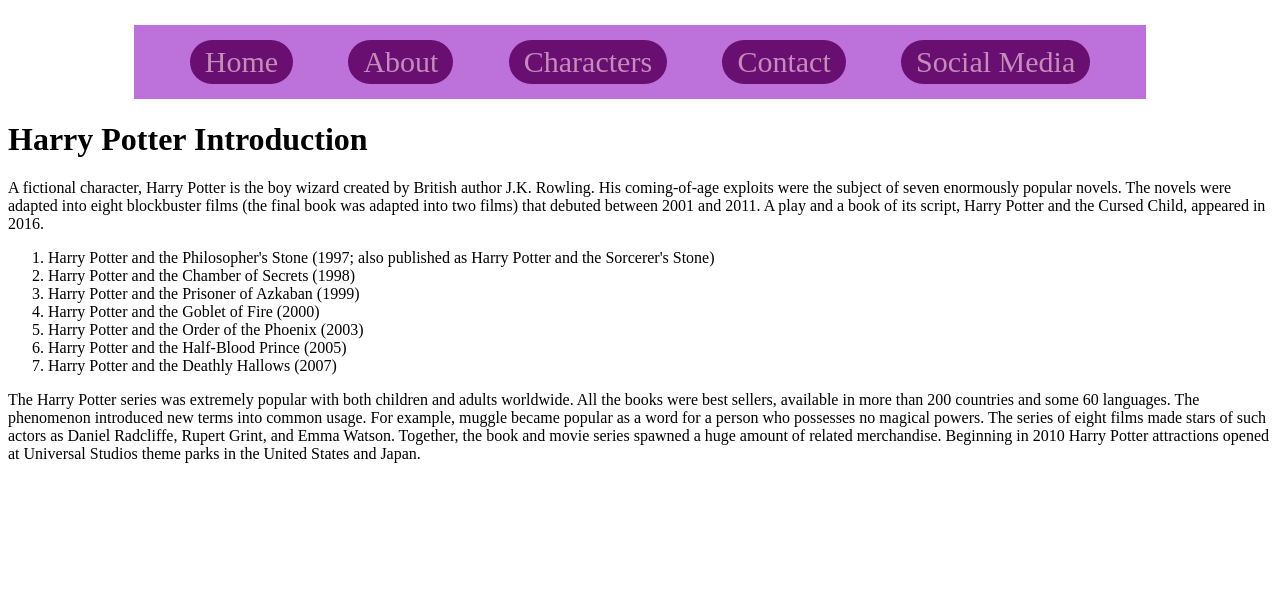
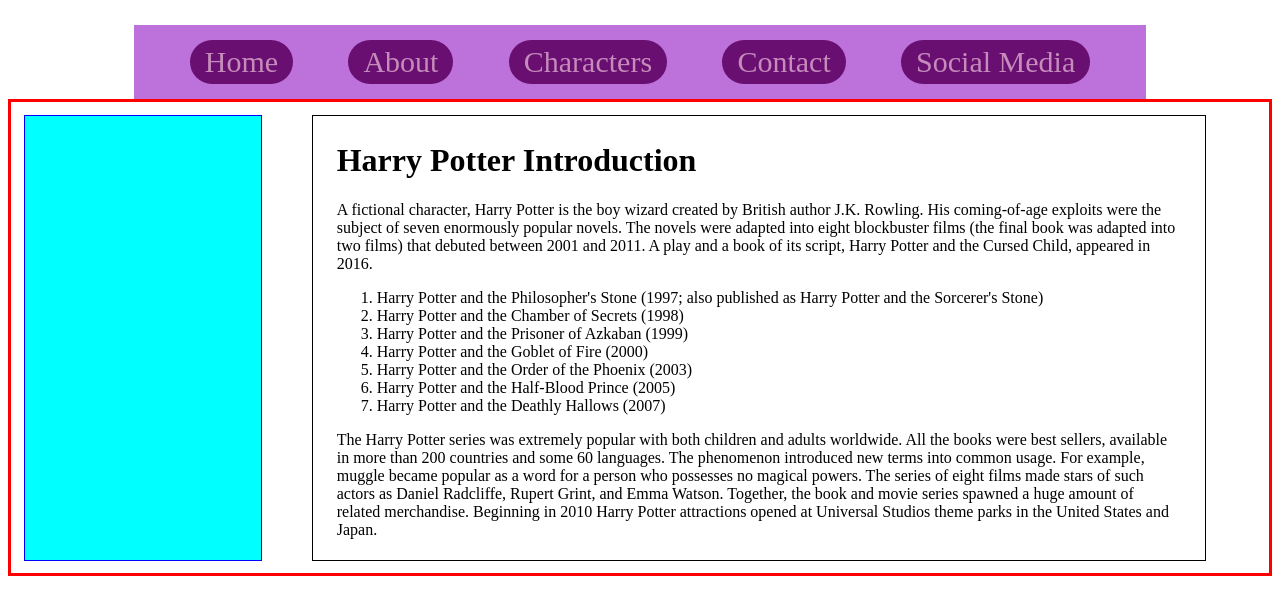
Before and after one commit to GeorgeTegos/practice-app, a React (Vite) app in the folder personal-app/: page / in a window 1280 px wide. Shown: the top 614 px of the page. Built offline with nearby package versions, Linux system fonts and the light colour scheme.

Commit message:
added some styling

```diff
--- a/personal-app/src/index.css
+++ b/personal-app/src/index.css
@@ -23,3 +23,22 @@
     color: aliceblue;
     cursor: pointer;
 }
+
+#main-article-section{
+    border: 1px solid black;
+    padding: 5px 2%;
+}
+
+#container-one{
+    border: 3px solid red;
+    display: flex;
+    padding: 1% 5% 1% 1%;
+    gap: 50px;
+}
+
+#banners-section{
+    border: 1px solid blue;
+    background-color: aqua;
+    min-width: 20%;
+    min-height: 300px;
+}
```
